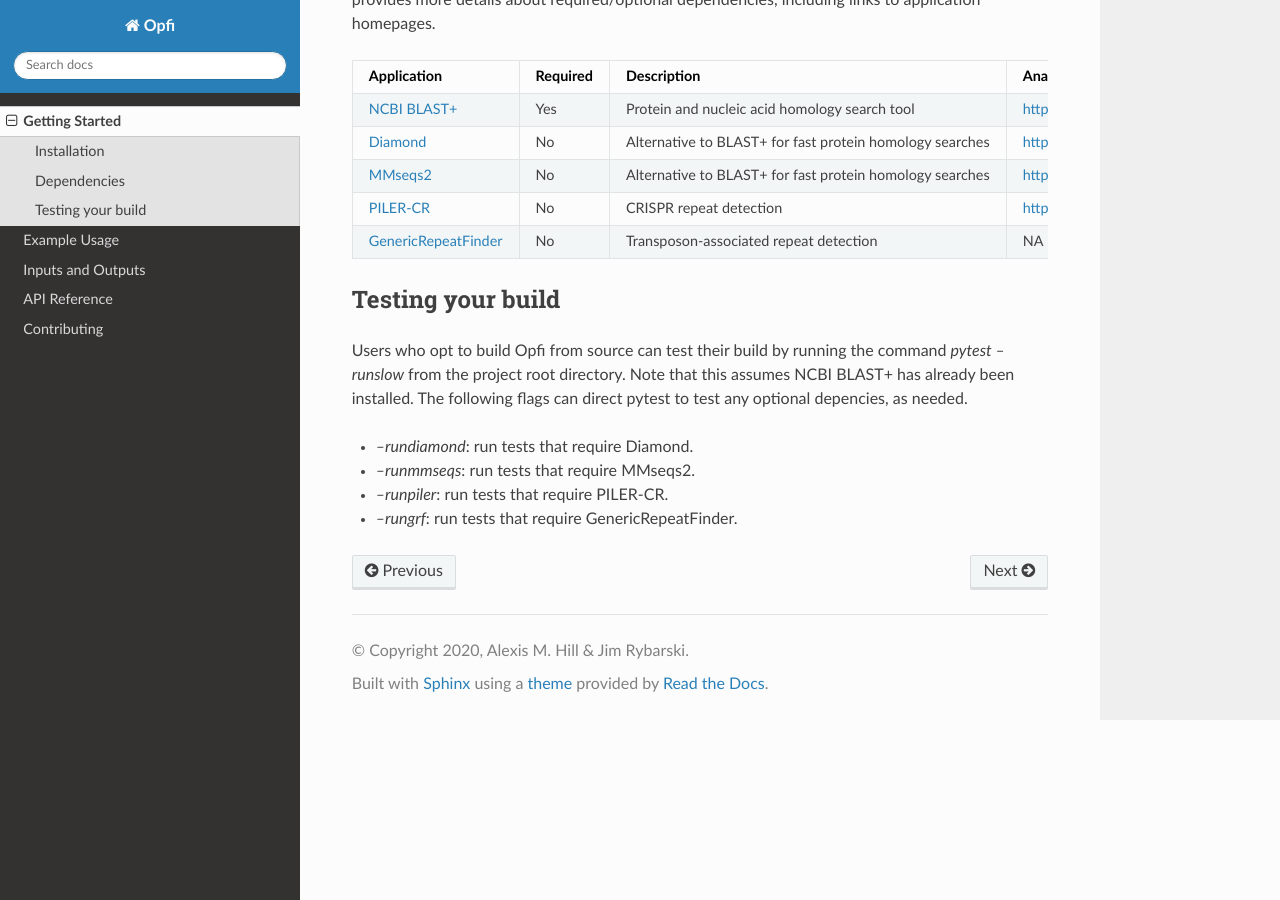
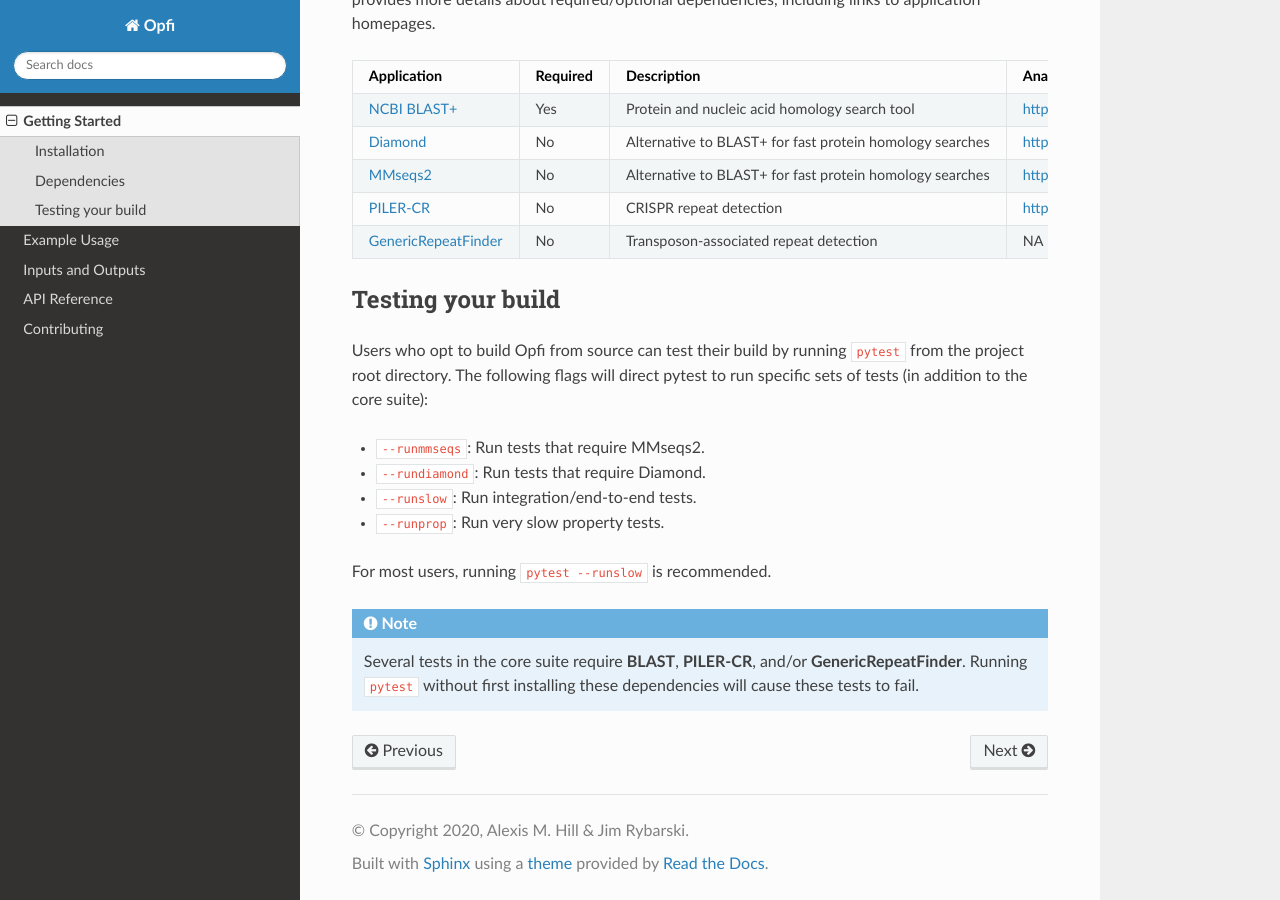
Before and after one commit to wilkelab/Opfi, a Sphinx documentation site: the page built from docs/installation.rst, in a window 1280 px wide and 900 px high, scrolled down 636 px. Built offline with Sphinx 7.4.7 and the Read the Docs theme 2.0.0, drawn with Linux system fonts in a browser that asks for light colours.

Commit message:
fix inaccurate description of pytest usage

```diff
--- a/docs/installation.rst
+++ b/docs/installation.rst
@@ -38,9 +38,15 @@ Opfi makes use of several third-party softwares for finding and annotating genom
 Testing your build
 ------------------
 
-Users who opt to build Opfi from source can test their build by running the command `pytest --runslow` from the project root directory. Note that this assumes NCBI BLAST+ has already been installed. The following flags can direct pytest to test any optional depencies, as needed.
+Users who opt to build Opfi from source can test their build by running ``pytest`` from the project root directory. The following flags will direct pytest to run specific sets of tests (in addition to the core suite):
 
-* `--rundiamond`: run tests that require Diamond.
-* `--runmmseqs`: run tests that require MMseqs2.
-* `--runpiler`: run tests that require PILER-CR.
-* `--rungrf`: run tests that require GenericRepeatFinder.
+* ``--runmmseqs``: Run tests that require MMseqs2.
+* ``--rundiamond``: Run tests that require Diamond.
+* ``--runslow``: Run integration/end-to-end tests.
+* ``--runprop``: Run very slow property tests.
+
+For most users, running ``pytest --runslow`` is recommended.
+
+.. note::
+
+    Several tests in the core suite require :program:`BLAST`, :program:`PILER-CR`, and/or :program:`GenericRepeatFinder`. Running ``pytest`` without first installing these dependencies will cause these tests to fail.
```
